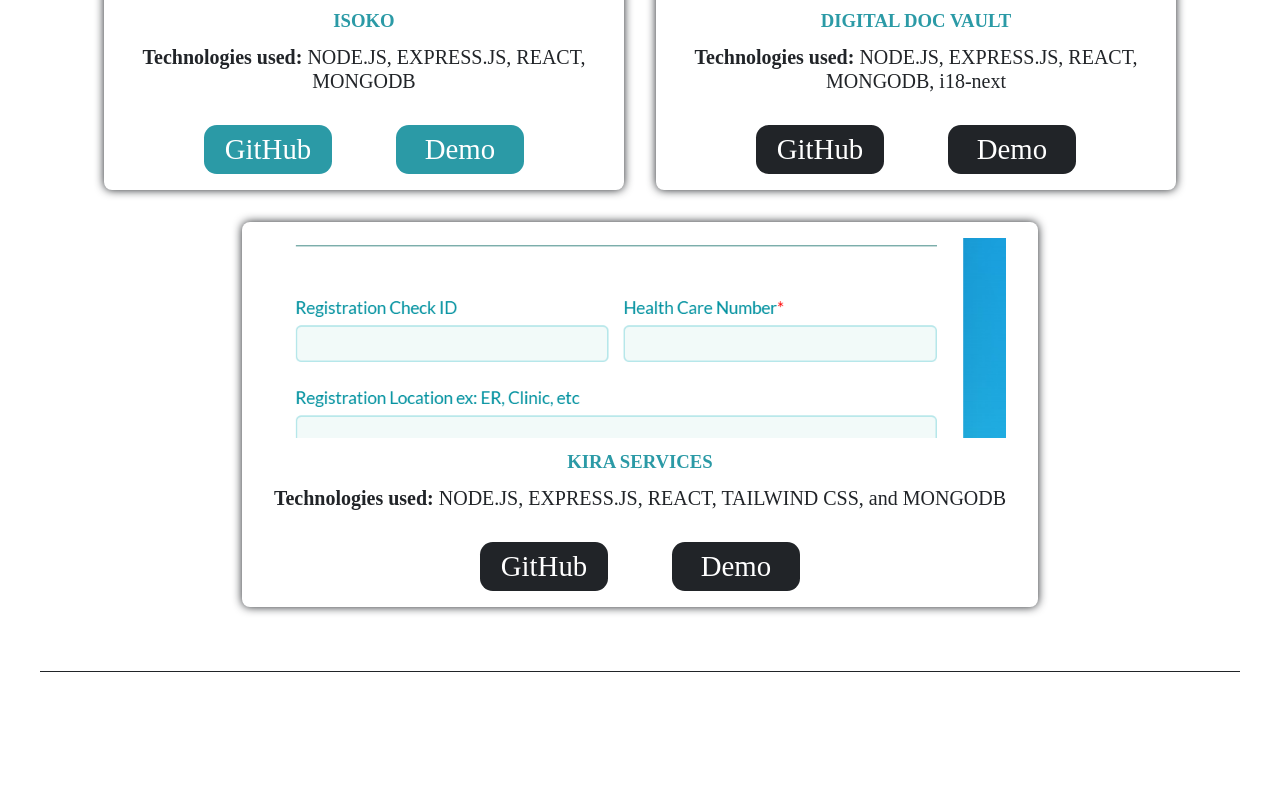
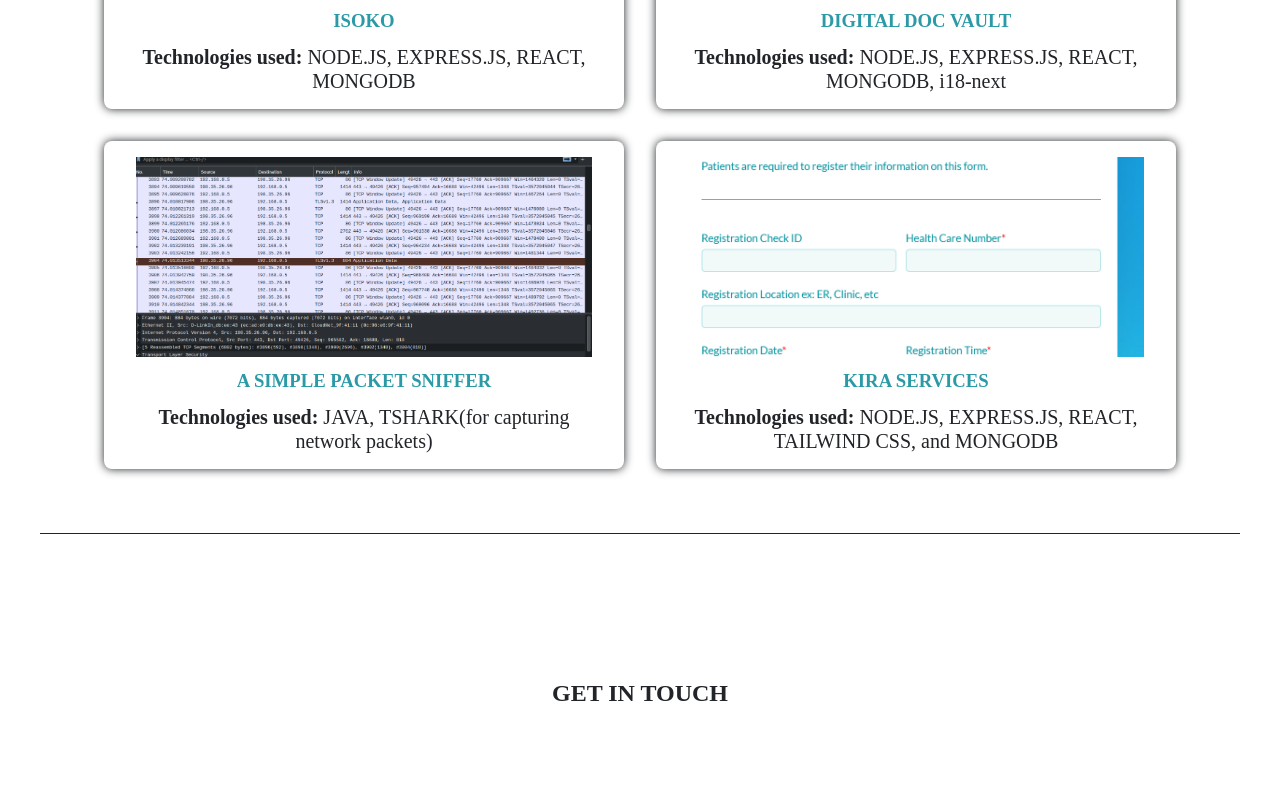
Before and after one commit to iclaudiaadeline/Claudia-Resume, a plain HTML site: page index.html in a window 1280 px wide. Shown: the part 2341-3135 px from the top of the page. Drawn offline with nearby package versions, Linux system fonts and the light colour scheme.

Commit message:
my html codes

```diff
--- a/index.html
+++ b/index.html
@@ -219,12 +219,7 @@
                   </p>
                 </div>
               </div>
-              <div class="project-demo">
-                <a href="https://github.com/Nkurunzizagashati/ISOKO_BACKEND">
-                  GitHub
-                </a>
-                <a href="https://isoko-dqe.pages.dev/"> Demo </a>
-              </div>
+
             </div>
 
             <!-- =========================================================================== -->
@@ -249,20 +244,28 @@
                   </p>
                 </div>
               </div>
-              <div class="project-demo">
-                <a
-                  href="https://github.com/Nkurunzizagashati/DigitalDocVault/tree/main/backend"
-                >
-                  GitHub
-                </a>
-                <a href="https://github.com/Nkurunzizagashati/DigitalDocVault">
-                  Demo
-                </a>
-              </div>
+
             </div>
 
-
-
+            <!-- =========================================================================== -->
+            <div class="services-card">
+              <div class="card-all-content-container learning-platform-card">
+                <div class="card-img-container">
+                  <img
+                    src="images/sniffer image.png"
+                    alt="a packet sniffer image"
+                    class="portfolio-card-img"
+                    loading="lazy"
+                  />
+                </div>
+                <div class="card-contents-wrapper">
+                  <h3 class="card-title">A SIMPLE PACKET SNIFFER</h3>
+                  <p class="text-leading">
+                    <strong>Technologies used: </strong>JAVA, TSHARK(for
+                    capturing network packets)
+                  </p>
+                </div>
+              </div>
 
             </div>
 
@@ -286,14 +289,7 @@
                   </p>
                 </div>
               </div>
-              <div class="project-demo">
-                <a href="https://github.com/Gasorekibo/KiraServices_App">
-                  GitHub
-                </a>
-                <a href="https://github.com/Gasorekibo/KiraServices_App">
-                  Demo
-                </a>
-              </div>
+
             </div>
           </div>
         </section>
```
Also changed, not shown: images/sniffer image.png (added).
